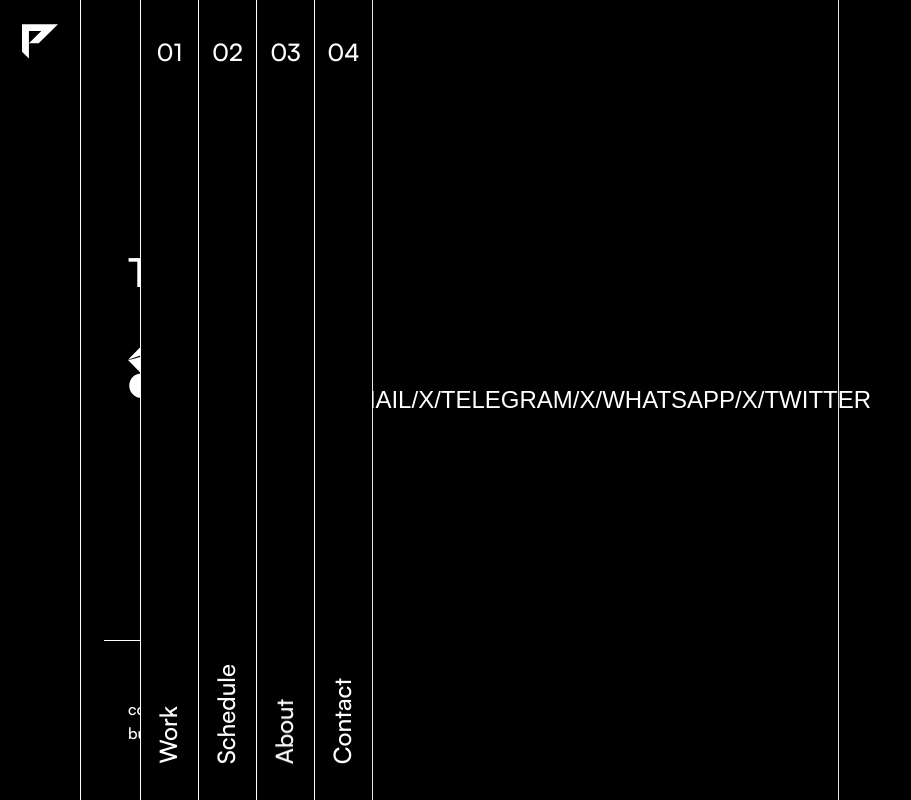
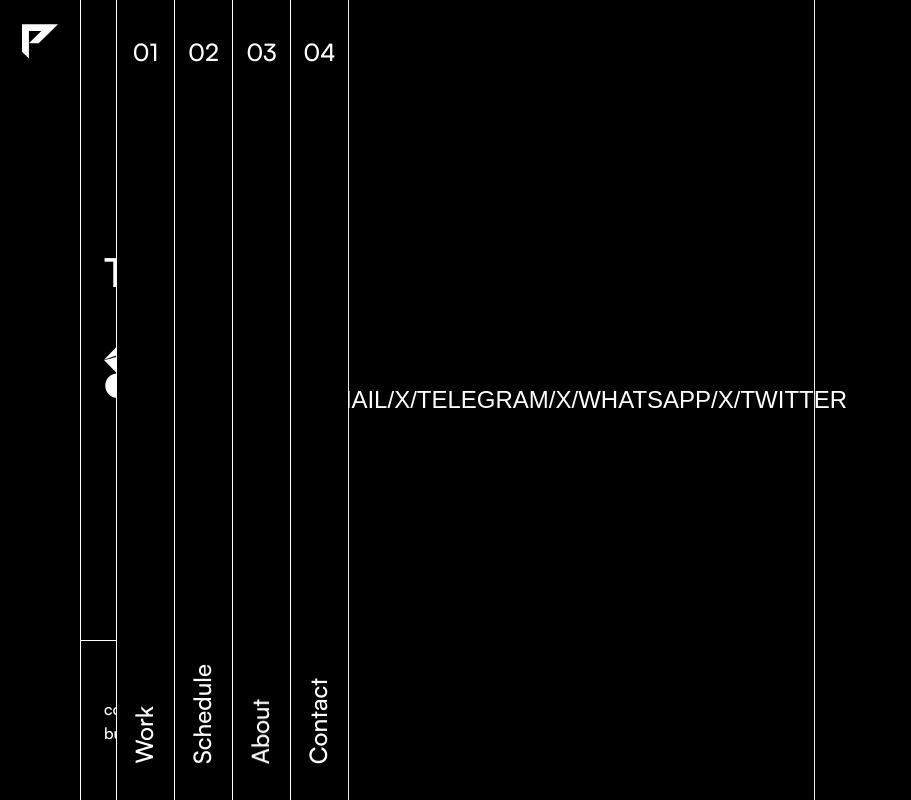
Before and after one commit to waris-ansar/party-action, a Next.js app: page / in a window 1280 px wide. Shown: the whole page, without its empty margins (0-911 px from the left). Built offline with nearby package versions, Linux system fonts and the light colour scheme; a web font is replaced by a local one.

Commit message:
worked on responsiveness

```diff
--- a/components/Mainbody.jsx
+++ b/components/Mainbody.jsx
@@ -7,7 +7,7 @@ import Contact from "./contentbody/Contact";
 
 function Mainbody({ active, setActiveSection }) {
   return (
-    <div className="md:absolute top-0 left-20 bottom-0 right-0 mx-6  md:overflow-hidden overflow-auto">
+    <div className="md:absolute top-0 left-20 bottom-0 right-0 md:mx-0 mx-6  md:overflow-hidden overflow-auto">
       <Home active={active} />
       <Work active={active} setActiveSection={setActiveSection} />
       <Schedule active={active} setActiveSection={setActiveSection} />
```
